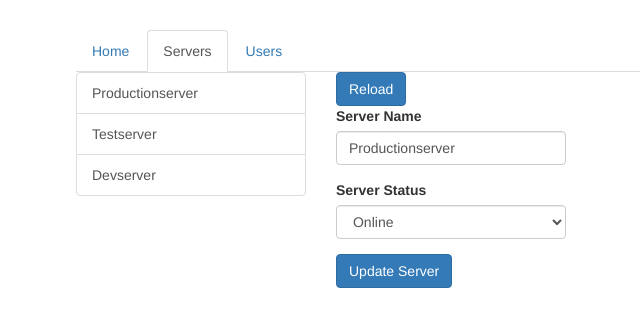
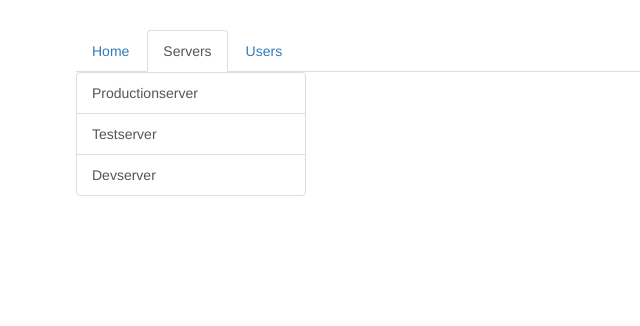
Before and after one commit to ahmedahtazaz/MaxAngularRoutingPractice, an Angular app: page /servers in a window 1280 px wide. Shown: the top 326 px of the page, without its empty margins (189-829 px from the left). Built offline with nearby package versions, Linux system fonts and the light colour scheme.

Commit message:
Nested routing.

```diff
--- a/src/app/servers/servers.component.html
+++ b/src/app/servers/servers.component.html
@@ -13,7 +13,6 @@
     </div>
   </div>
   <div class="col-xs-12 col-sm-4">
-    <button class="btn btn-primary" (click)="onReload()">Reload</button>
-    <app-edit-server></app-edit-server>
+    <router-outlet></router-outlet>
   </div>
 </div>
--- a/src/app/users/users.component.html
+++ b/src/app/users/users.component.html
@@ -11,6 +11,6 @@
     </div>
   </div>
   <div class="col-xs-12 col-sm-4">
-    <app-user></app-user>
+    <router-outlet></router-outlet>
   </div>
 </div>
```
Also changed, not shown: src/app/app.module.ts (+7 -5 lines).
